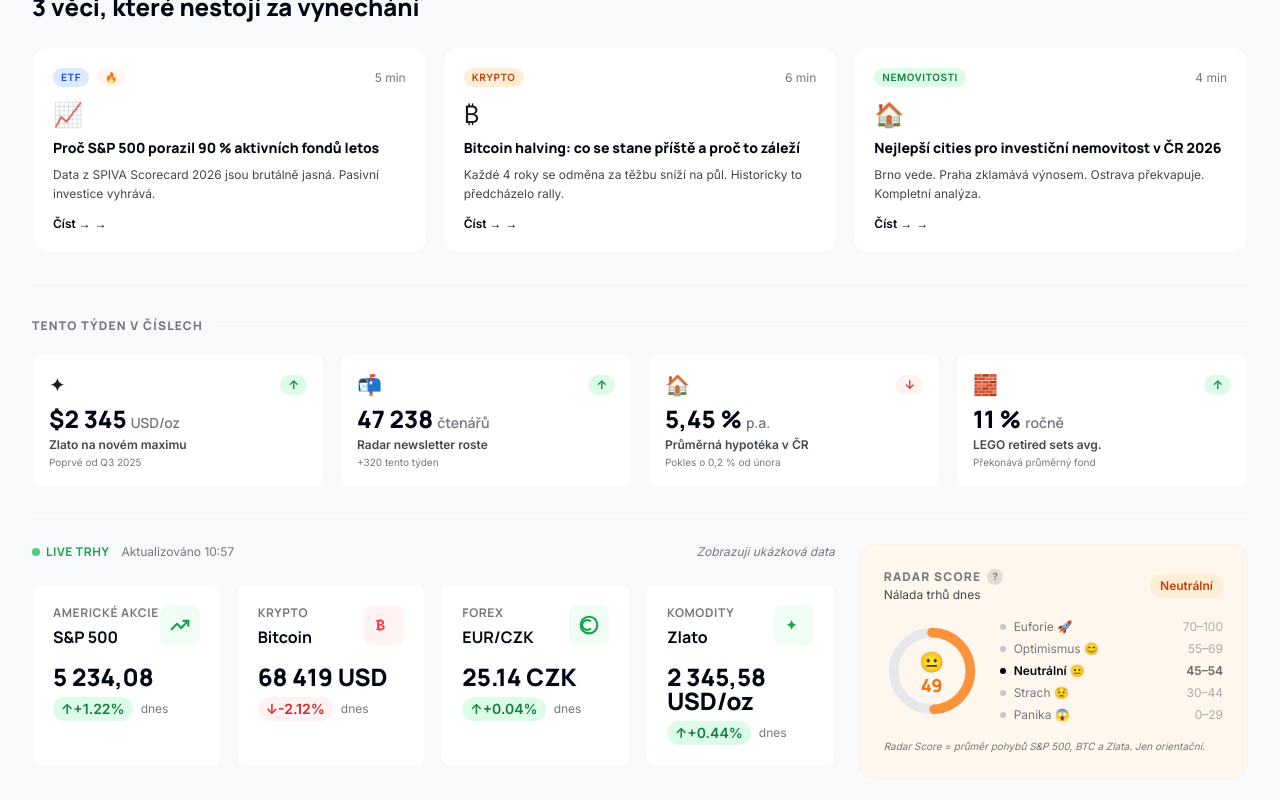
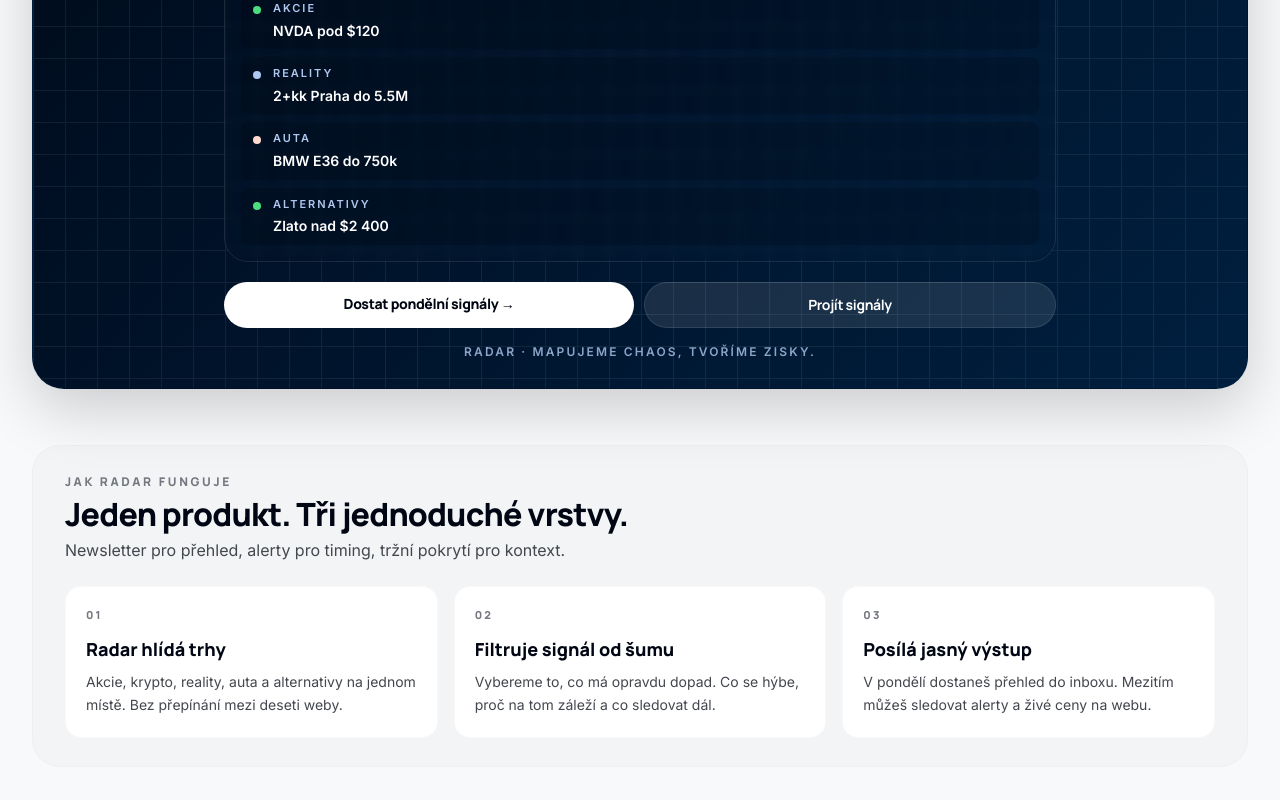
Before and after one commit to krysbrez/Radar, a React (Vite) app in the folder app/: page / in a window 1280 px wide. Shown: the part 1320-2120 px from the top of the page. Built offline with nearby package versions, Linux system fonts and the light colour scheme; no server answers.

Commit message:
feat: add how Radar works section to homepage

```diff
--- a/app/src/pages/HomePage.jsx
+++ b/app/src/pages/HomePage.jsx
@@ -1,3 +1,4 @@
+import { useTranslation } from "react-i18next";
 import Hero from "../components/Hero";
 import Mascot from "../components/Mascot";
 import TydenVCislech from "../components/TydenVCislech";
@@ -20,6 +21,25 @@ import MytusWeek from "../components/MytusWeek";
 import CisloTydne from "../components/CisloTydne";
 import BiteSize from "../components/BiteSize";
 import Reviews from "../components/Reviews";
+import SocialCoverSection from "../components/SocialCoverSection";
+
+const HOW_RADAR_WORKS = [
+  {
+    step: "01",
+    title: "Radar hlídá trhy",
+    text: "Akcie, krypto, reality, auta a alternativy na jednom místě. Bez přepínání mezi deseti weby.",
+  },
+  {
+    step: "02",
+    title: "Filtruje signál od šumu",
+    text: "Vybereme to, co má opravdu dopad. Co se hýbe, proč na tom záleží a co sledovat dál.",
+  },
+  {
+    step: "03",
+    title: "Posílá jasný výstup",
+    text: "V pondělí dostaneš přehled do inboxu. Mezitím můžeš sledovat alerty a živé ceny na webu.",
+  },
+];
 
 const Divider = () => (
   <div className="max-w-7xl mx-auto px-6 md:px-8">
@@ -28,9 +48,44 @@ const Divider = () => (
 );
 
 export default function HomePage() {
+  const { t } = useTranslation();
   return (
     <>
       <Hero />
+
+      <SocialCoverSection />
+
+      <section className="max-w-7xl mx-auto px-6 md:px-8 py-6">
+        <div className="rounded-[1.75rem] border border-outline-variant/10 bg-surface-container-low px-6 py-7 md:px-8">
+          <div className="mb-6 max-w-2xl">
+            <p className="text-xs font-black uppercase tracking-[0.22em] text-outline font-headline mb-2">
+              Jak Radar funguje
+            </p>
+            <h2 className="text-2xl md:text-[2rem] font-black tracking-tight text-primary font-headline">
+              Jeden produkt. Tři jednoduché vrstvy.
+            </h2>
+            <p className="mt-2 text-sm md:text-base leading-relaxed text-on-surface-variant">
+              Newsletter pro přehled, alerty pro timing, tržní pokrytí pro kontext.
+            </p>
+          </div>
+
+          <div className="grid grid-cols-1 md:grid-cols-3 gap-4">
+            {HOW_RADAR_WORKS.map((item) => (
+              <div key={item.step} className="rounded-2xl border border-outline-variant/10 bg-white px-5 py-5">
+                <p className="text-[11px] font-black uppercase tracking-[0.2em] text-outline font-headline">
+                  {item.step}
+                </p>
+                <h3 className="mt-3 text-lg font-black text-primary font-headline">
+                  {item.title}
+                </h3>
+                <p className="mt-2 text-sm leading-relaxed text-on-surface-variant">
+                  {item.text}
+                </p>
+              </div>
+            ))}
+          </div>
+        </div>
+      </section>
 
       <TrziTydne />
 
@@ -144,10 +199,10 @@ export default function HomePage() {
         <div className="gradient-primary rounded-2xl px-6 py-4 flex items-center gap-4">
           <Mascot size={44} mood="signal" variant="signal" trackMouse={false} />
           <p className="text-sm text-primary-fixed-dim leading-relaxed flex-1">
-            <span className="font-black text-white">Každé pondělí v 8:00</span> posíláme shrnutí týdne — co se stalo, proč to záleží a co dělat. Přes 47 000 čtenářů už ví proč.
+            <span className="font-black text-white">{t("home.strip_monday")}</span> {t("home.strip_desc")}
           </p>
           <a href="#newsletter" className="bg-white text-primary text-xs font-black font-headline px-4 py-2 rounded-full whitespace-nowrap hover:bg-primary-fixed transition-colors flex-shrink-0">
-            Odebírat →
+            {t("home.strip_btn")}
           </a>
         </div>
       </div>
```
